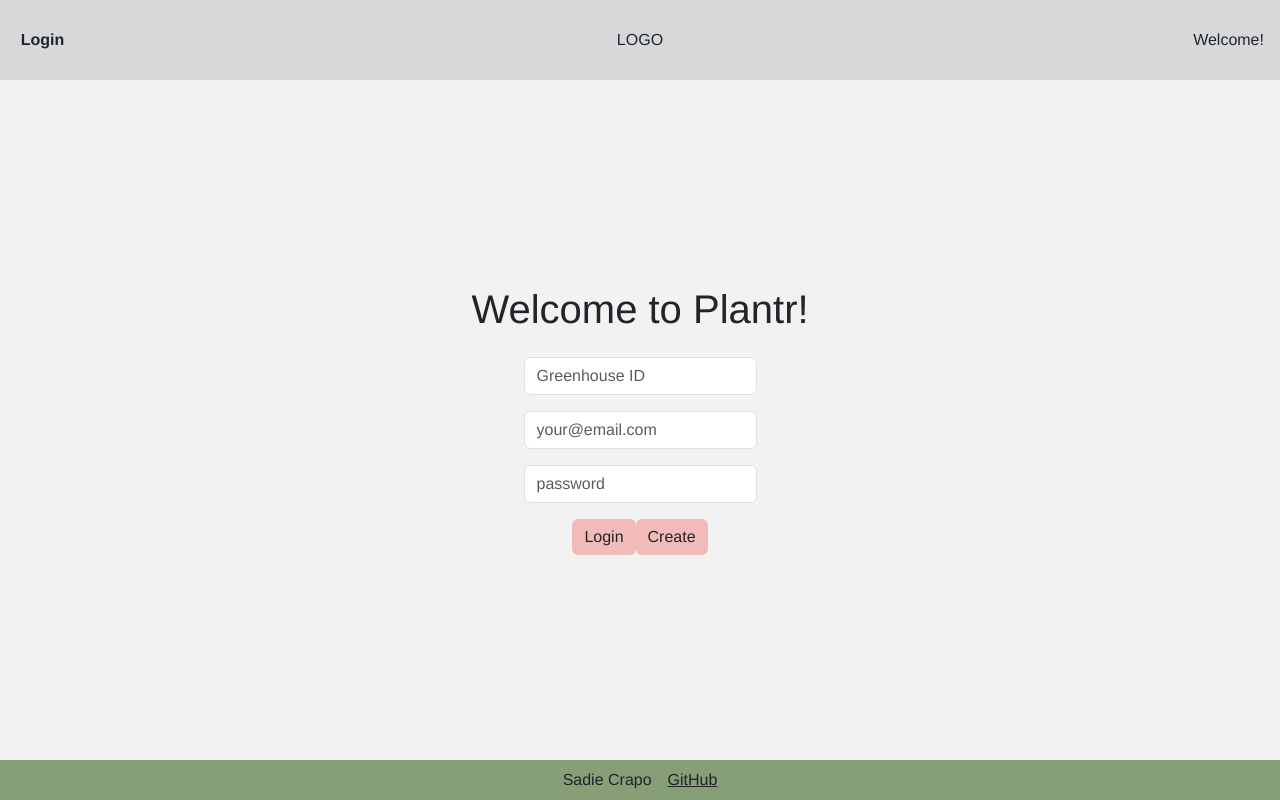
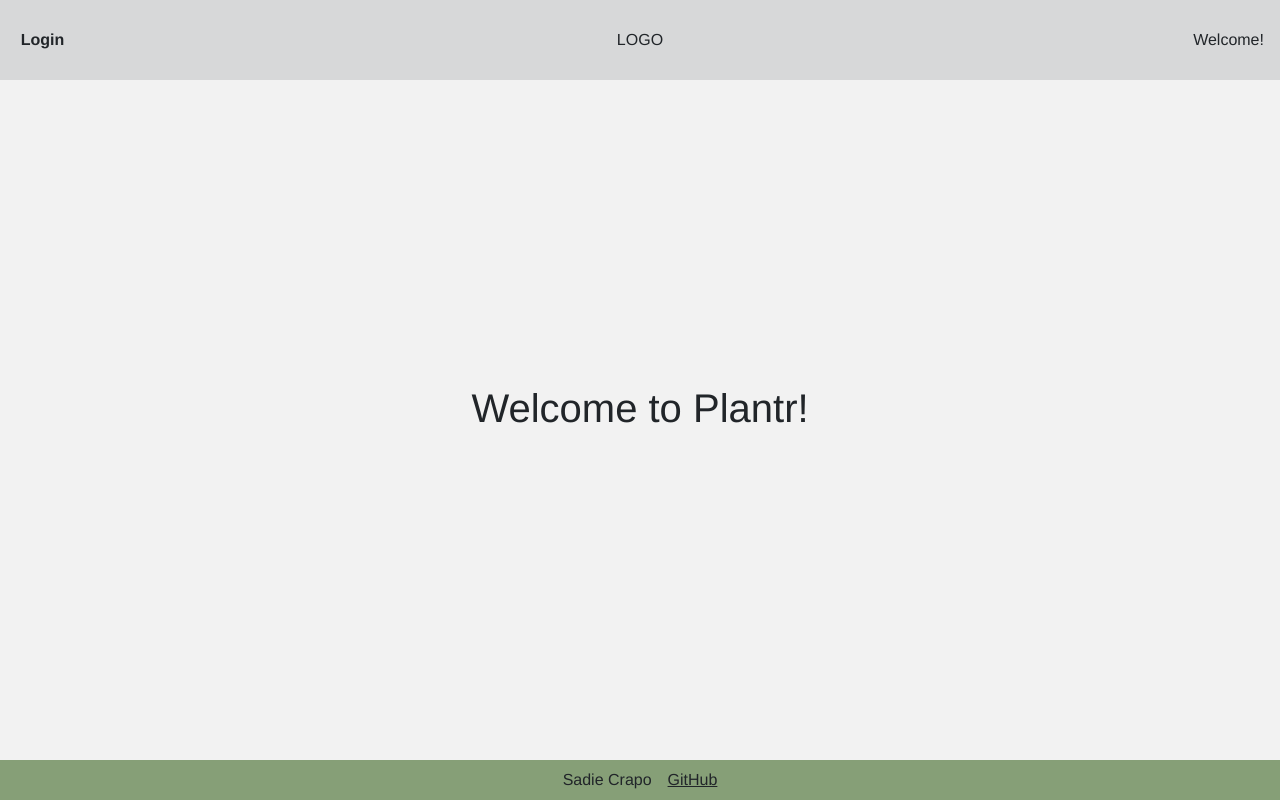
Before and after one commit to SadieCrapo/Startup, a React (Vite) app: page / in a window 1280 px wide. Built offline with nearby package versions, Linux system fonts and the light colour scheme.

Commit message:
Implement login authentification

```diff
--- /dev/null
+++ b/src/login/authState.js
@@ -0,0 +1,9 @@
+export class AuthState {
+    static Unknown = new AuthState('unknown');
+    static Authenticated = new AuthState('authenticated');
+    static Unauthenticated = new AuthState('unauthenticated');
+
+    constructor(name) {
+      this.name = name;
+    }
+  }
--- /dev/null
+++ b/src/login/authenticated.jsx
@@ -0,0 +1,18 @@
+import React from 'react';
+
+export function Authenticated(props) {
+
+    function logout() {
+        localStorage.removeItem('userName');
+        props.onLogout();
+    }
+
+    return (
+        <div>
+            <h4>Hello {props.userName}!</h4>
+            <button onClick={() => logout()} className='btn action'>
+                Logout
+            </button>
+        </div>
+    )
+}
--- a/src/login/login.jsx
+++ b/src/login/login.jsx
@@ -1,49 +1,75 @@
 import React from 'react';
 import './login.css';
 import { useNavigate } from 'react-router-dom';
+import { Unauthenticated } from './unauthenticated';
+import { Authenticated } from './authenticated';
+import { AuthState } from './authState';
 
-export function Login({setEmail, setGreenhouseID}) {
-    const [email, setEmailText] = React.useState('');
-    const [greenhouseID, setID] = React.useState('');
-    const navigate = useNavigate();
+export function Login({userName, authState, onAuthChange}) {
+    // const [greenhouseID, setID] = React.useState('');
+    // const [userName, setUserName] = React.useState('');
+    // const [password, setPassword] = React.useState('');
+    // const navigate = useNavigate();
 
-    function loginUser() {
-        localStorage.setItem('email', email);
-        setEmail(email);
-        localStorage.setItem('greenhouseID', greenhouseID);
-        setGreenhouseID(greenhouseID);
-        navigate('/greenhouse');
-    }
+    // function loginUser() {
+    //     localStorage.setItem('userName', userName);
+    //     setUserName(userName);
+    //     localStorage.setItem('greenhouseID', greenhouseID);
+    //     setGreenhouseID(greenhouseID);
+    //     navigate('/greenhouse');
+    // }
 
-    function emailChange(e) {
-        setEmailText(e.target.value)
-    }
+    // function createUser() {
+    //     localStorage.setItem('userName', userName);
+    //     setUserName(userName);
+    //     localStorage.setItem('password', password);
+    //     localStorage.setItem('greenhouseID', greenhouseID);
+    //     setGreenhouseID(greenhouseID);
+    //     navigate('/greenhouse');
+    // }
 
-    function idChange(e) {
-        setID(e.target.value)
-    }
+    // function userNameChange(e) {
+    //     setUserName(e.target.value)
+    // }
+
+    // function idChange(e) {
+    //     setID(e.target.value)
+    // }
 
   return (
     // <main className="container-fluid bg-secondary text-center">
     <main className='login-main text-center'>
         <h1 className="welcome-message">Welcome to Plantr!</h1>
-        <form>
-            <div className="input-group mb-3">
-                {/* <!-- <span className="input-group-text">ID</span> --> */}
-                <input className="form-control" type="text" onChange={idChange} placeholder="Greenhouse ID" />
-            </div>
-            <div className="input-group mb-3">
-                {/* <!-- <span className="input-group-text">@</span> --> */}
-                <input className="form-control" type="text" onChange={emailChange} placeholder="your@email.com" />
-            </div>
-            <div className="input-group mb-3">
-                {/* <!-- <span className="input-group-text">🔒</span> --> */}
-                <input className="form-control" type="password" placeholder="password" />
-            </div>
+        {authState === AuthState.Authenticated && (
+            <Authenticated
+                userName={userName}
+                onLogout={() => {
+                    onAuthChange(userName, AuthState.Unauthenticated);
+                }}
+            />
+        )}
+        {authState === AuthState.Unauthenticated && (
+            <Unauthenticated
+                userName={userName}
+                onLogin={(loginUsername) => {
+                    onAuthChange(loginUsername, AuthState.Authenticated);
+                }}
+            />
+        )}
+        {/* <form> */}
+            {/* <div className="input-group mb-3"> */}
+                {/* <input className="form-control" type="text" onChange={idChange} placeholder="Greenhouse ID" /> */}
+            {/* </div> */}
+            {/* <div className="input-group mb-3"> */}
+                {/* <input className="form-control" type="text" onChange={userNameChange} placeholder="your@email.com" /> */}
+            {/* </div> */}
+            {/* <div className="input-group mb-3"> */}
+                {/* <input className="form-control" type="password" placeholder="password" /> */}
+            {/* </div> */}
 
-            <button type="submit" onClick={loginUser} className="btn action" >Login</button>
-            <button type="submit" className="btn action">Create</button>
-        </form>
+            {/* <button type="submit" onClick={loginUser} disabled={!greenhouseID || !userName || !password} className="btn action" >Login</button> */}
+            {/* <button type="submit" onClick={createUser} disabled={!greenhouseID || !userName || !password} className="btn action">Create</button> */}
+        {/* </form> */}
     </main>
   );
 }
--- /dev/null
+++ b/src/login/unauthenticated.jsx
@@ -0,0 +1,62 @@
+import React from 'react';
+import { useNavigate } from 'react-router-dom';
+
+export function Unauthenticated(props) {
+    const [greenhouseID,  setID] = React.useState(props.greenhouseID);
+    const [userName, setUserName] = React.useState(props.userName);
+    const [password, setPassword] = React.useState('');
+    const navigate = useNavigate();
+
+    function loginUser() {
+        localStorage.setItem('userName', userName);
+        // setUserName(userName);
+        localStorage.setItem('greenhouseID', greenhouseID);
+        // setGreenhouseID(greenhouseID);
+        props.onLogin(userName);
+        navigate('/greenhouse');
+    }
+
+    function createUser() {
+        localStorage.setItem('userName', userName);
+        // setUserName(userName);
+        localStorage.setItem('greenhouseID', greenhouseID);
+        // setGreenhouseID(greenhouseID);
+        props.onLogin(userName);
+        navigate('/greenhouse');
+    }
+
+    function userNameChange(e) {
+        setUserName(e.target.value)
+    }
+
+    function passwordChange(e) {
+        setPassword(e.target.value)
+    }
+
+    function idChange(e) {
+        setID(e.target.value)
+    }
+
+    return (
+
+    // <main className='login-main text-center'>
+        // <h1 className="welcome-message">Welcome to Plantr!</h1>
+        <form>
+            <div className="input-group mb-3">
+                {/* <!-- <span className="input-group-text">ID</span> --> */}
+                <input className="form-control" type="text" onChange={idChange} placeholder="Greenhouse ID" />
+            </div>
+            <div className="input-group mb-3">
+                {/* <!-- <span className="input-group-text">@</span> --> */}
+                <input className="form-control" type="text" onChange={userNameChange} placeholder="your@email.com" />
+            </div>
+            <div className="input-group mb-3">
+                {/* <!-- <span className="input-group-text">🔒</span> --> */}
+                <input className="form-control" type="password" onChange={passwordChange} placeholder="password" />
+            </div>
+
+            <button type="submit" onClick={loginUser} disabled={!greenhouseID || !userName || !password} className="btn action" >Login</button>
+            <button type="submit" onClick={createUser} disabled={!greenhouseID || !userName || !password} className="btn action">Create</button>
+        </form>
+    );
+}
```
